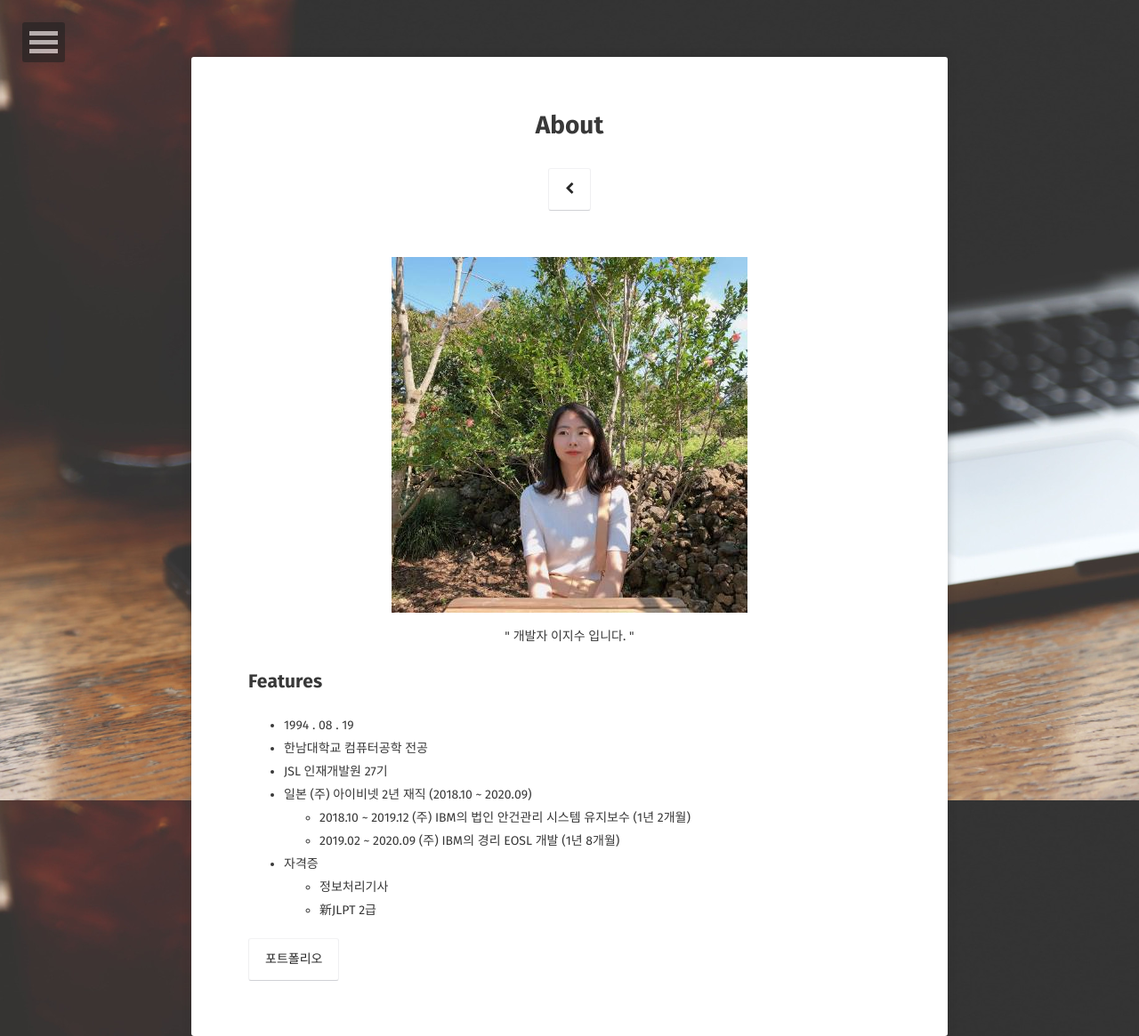
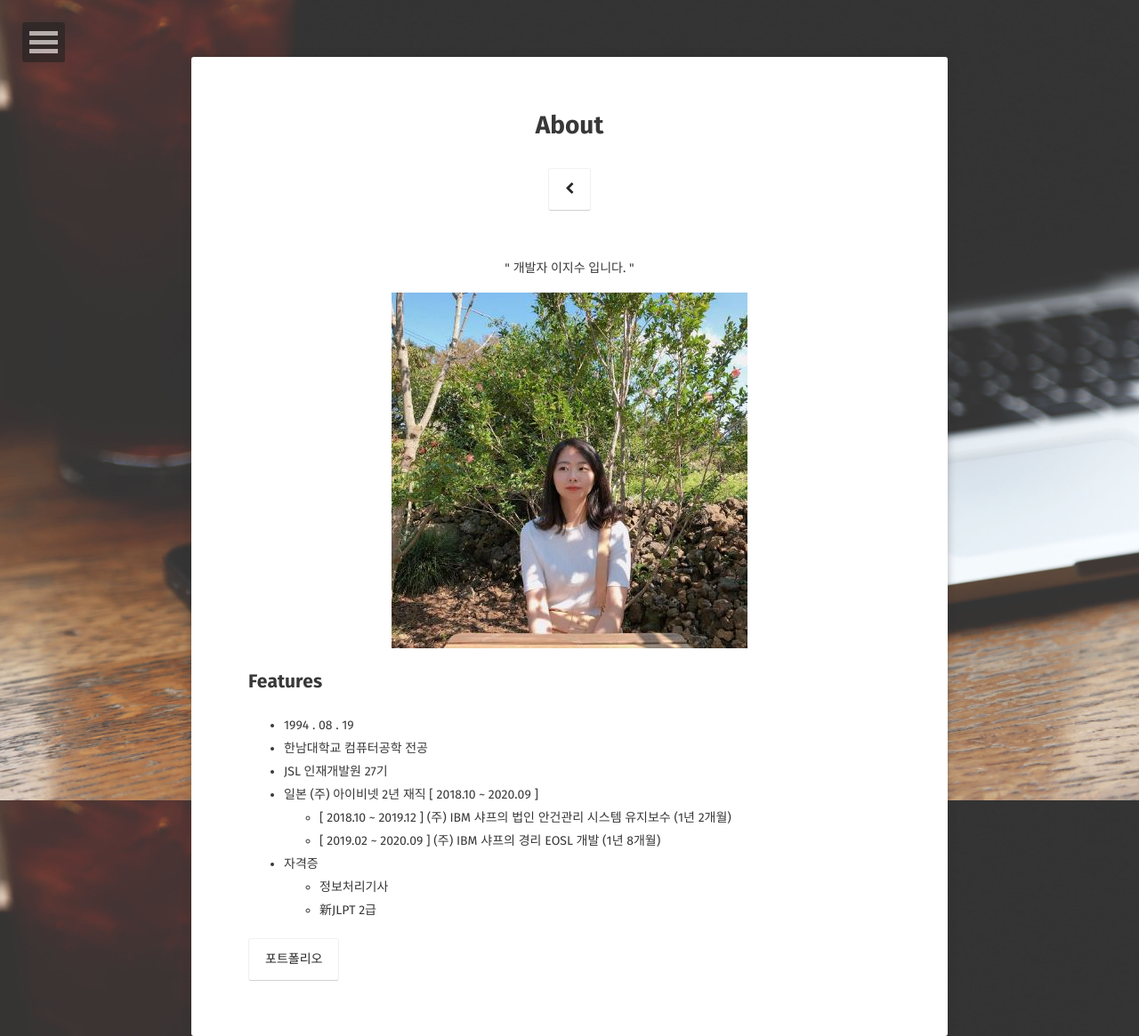
Before and after one commit to LEEJISU-dev/LEEJISU-dev.github.io, a Jekyll site: the page built from about/index.md, in a window 1280 px wide. Shown: the whole page at 89% size. Built offline with Jekyll 4.4.1, drawn with Linux system fonts in a browser that asks for light colours; some web fonts are replaced.

Commit message:
Modified about

```diff
--- a/about/index.md
+++ b/about/index.md
@@ -2,21 +2,20 @@
 layout: page
 title: About
 tags: [about, Jekyll, theme, moon]
-date: 2020-08-11
+date: 2020-08-18
 comments: false
 ---
+<center>" 개발자 이지수 입니다. "</center>
 
 <img src="../assets/img/about_img.jpg">
-
-<center>" 개발자 이지수 입니다. "</center>
 
 ## Features
 * 1994 . 08 . 19
 * 한남대학교 컴퓨터공학 전공
 * JSL 인재개발원 27기
-* 일본 (주) 아이비넷 2년 재직 (2018.10 ~ 2020.09)
-  * 2018.10 ~ 2019.12  (주) IBM의 법인 안건관리 시스템 유지보수 (1년 2개월)
-  * 2019.02 ~ 2020.09  (주) IBM의 경리 EOSL 개발 (1년 8개월)
+* 일본 (주) 아이비넷 2년 재직 [ 2018.10 ~ 2020.09 ]
+  * [ 2018.10 ~ 2019.12 ]  (주) IBM 샤프의 법인 안건관리 시스템 유지보수 (1년 2개월)
+  * [ 2019.02 ~ 2020.09 ]  (주) IBM 샤프의 경리 EOSL 개발 (1년 8개월)
 * 자격증
   * 정보처리기사
   * 新JLPT 2급
```
